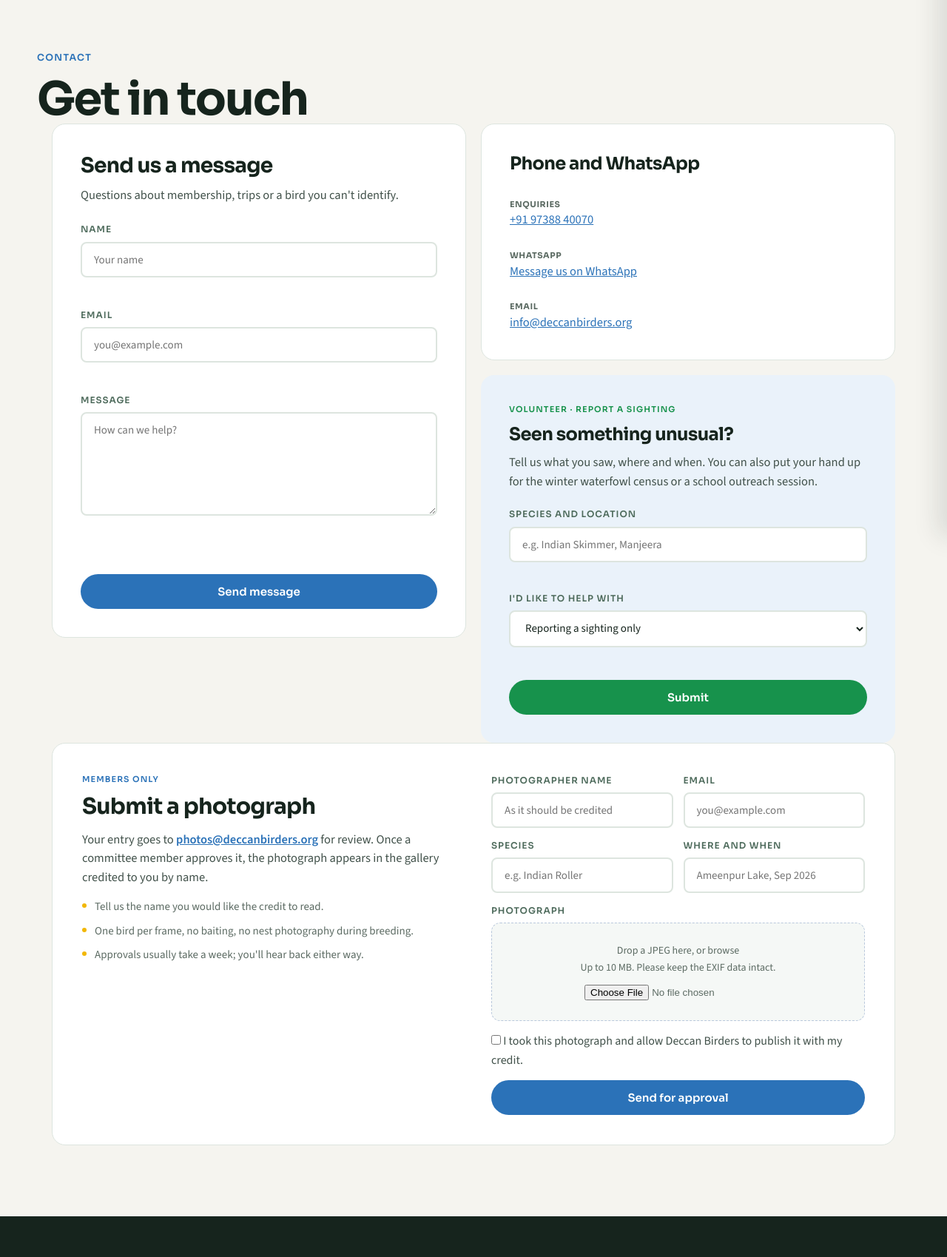
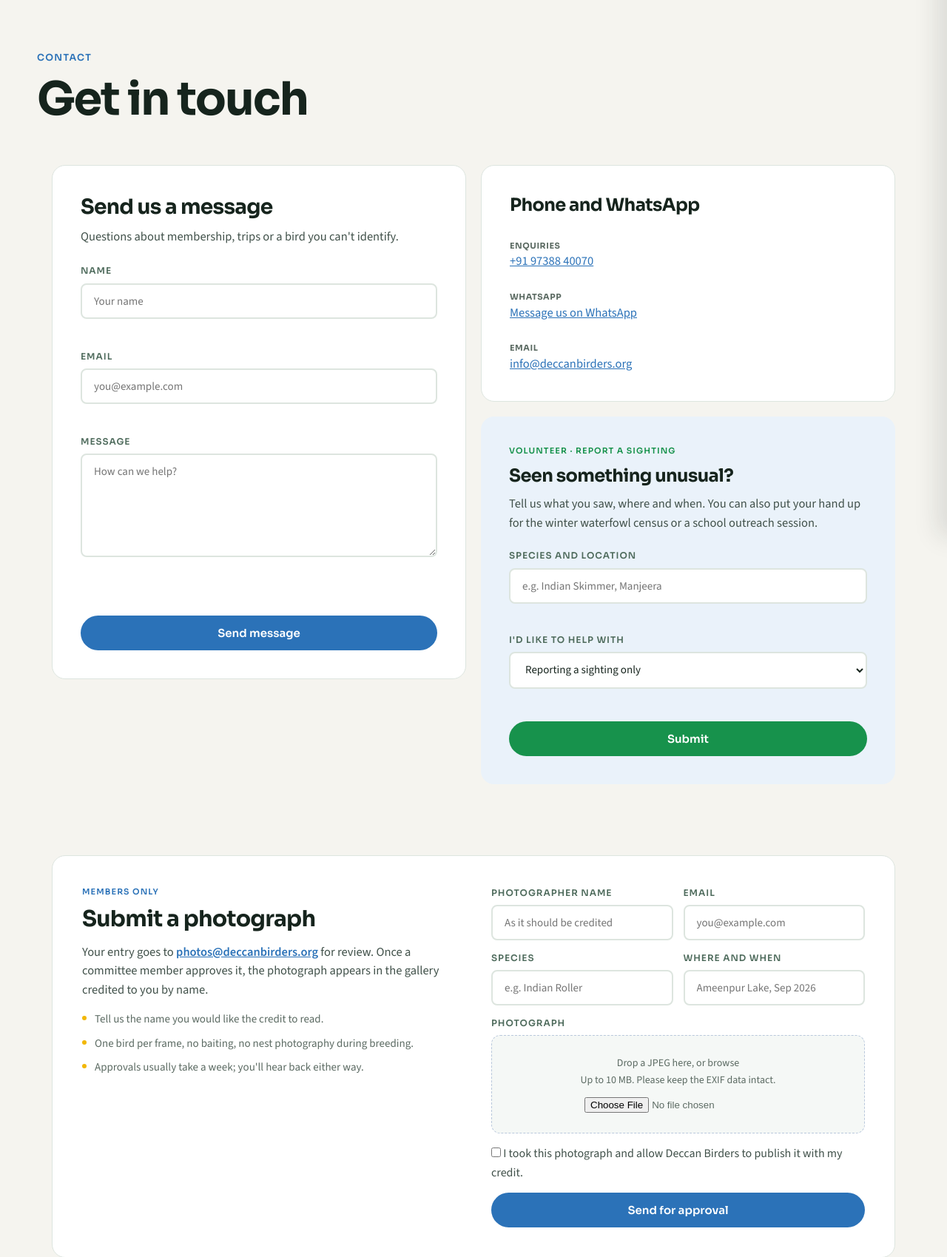
Before and after one commit to Mula360/Deccanbirdersweb, a WordPress theme: template page-contact.php in a window 1280 px wide. Shown: the part 75-1774 px from the top of the page at 74% size. Run offline with PHP 8.4 and a stand-in for WordPress, Linux system fonts and the light colour scheme; the site name, menu and one post (Sample post) are stand-ins, and other content is empty; some libraries are stand-ins or nearby versions.

Commit message:
Fix contact grid vertical padding lost to .section-boxed
.contact-grid carried both classes, and .section-boxed's later
`padding: 0 20px` won at equal specificity — so the section had no
vertical padding at all and the cards sat flush against the heading and
the photo card. .contact-grid is now self-contained (its own max-width
and centring) and the template no longer doubles up the class.

Co-Authored-By: Claude Opus 5 (1M context) <noreply@anthropic.com>
Claude-Session: https://claude.ai/code/session_01GUrsWnSiYCZcu2vSm3Jqcx

```diff
--- a/assets/css/main.css
+++ b/assets/css/main.css
@@ -1195,7 +1195,11 @@ body.lightbox-open { overflow: hidden; }
 /* -------------------------------------------------------------------------
    Contact page — card grid, stacked fields, photo-submit card
    ---------------------------------------------------------------------- */
+/* Self-contained (not combined with .section-boxed, whose later
+   `padding: 0 20px` would override the vertical padding below). */
 .contact-grid {
+  max-width: var(--max-w);
+  margin: 0 auto;
   padding: clamp(36px, 5vw, 56px) 20px clamp(60px, 8vw, 96px);
   display: grid;
   grid-template-columns: repeat(auto-fit, minmax(300px, 1fr));
--- a/page-contact.php
+++ b/page-contact.php
@@ -26,7 +26,7 @@ while (have_posts()) : the_post();
   </div>
 </section>
 
-<section class="section-boxed contact-grid">
+<section class="contact-grid">
   <div class="contact-card">
     <h2 class="card-heading card-heading--lg">Send us a message</h2>
     <p class="card-intro">Questions about membership, trips or a bird you can't identify.</p>
```
